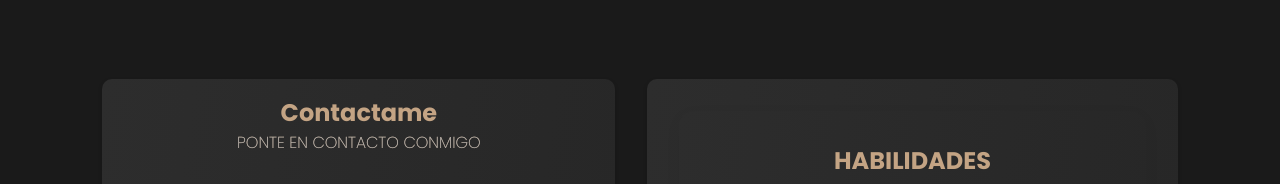
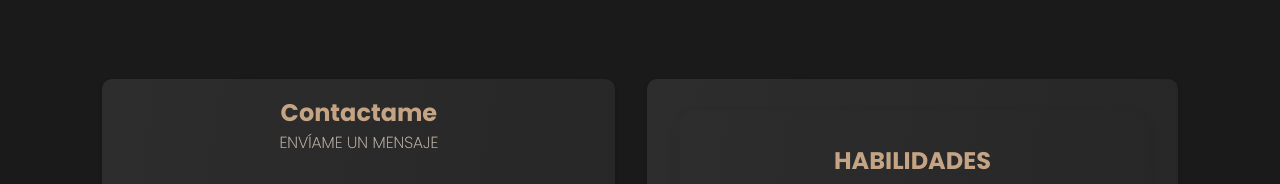
Before and after one commit to trakenthewolf/CV-ONLINE, a plain HTML site: page index.html in a window 1280 px wide. Shown: the part 2440-2624 px from the top of the page. Drawn offline with nearby package versions, Linux system fonts and the light colour scheme.

Commit message:
Update index.html

```diff
--- a/index.html
+++ b/index.html
@@ -202,7 +202,7 @@
             <div class="contact-info">
                 <div class="main-text">
                     <h2 class="heading">Contactame</h2>
-                    <span>Ponte en contacto conmigo</span>
+                    <span>Envíame un mensaje</span>
                 </div>
                 <form id="contactForm" onsubmit="handleSubmit(event)">
                     <div class="input-box">
```
